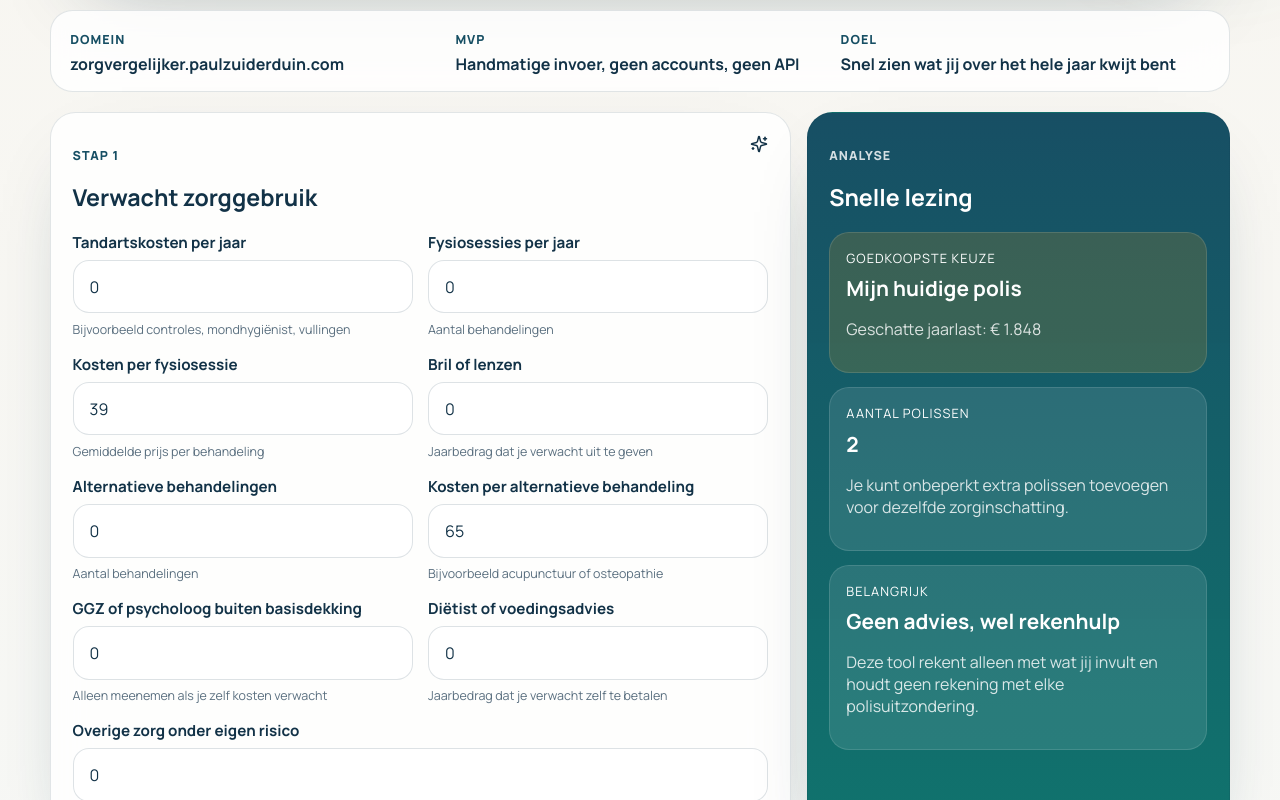
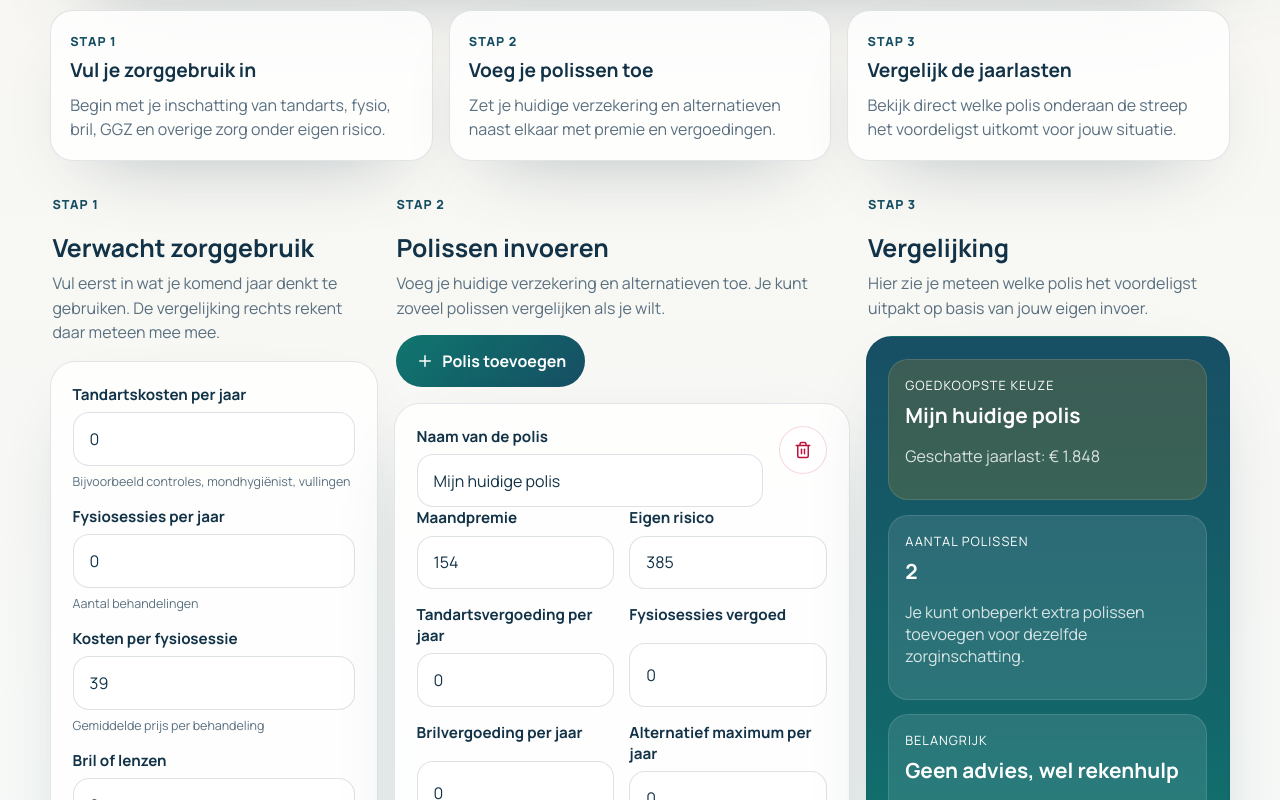
Before and after one commit to Paulmzuiderduin/zorgvergelijker, a React (Vite) app: page / in a window 1280 px wide. Shown: the part 520-1320 px from the top of the page. Built offline with nearby package versions, Linux system fonts and the light colour scheme.

Commit message:
Improve workflow layout and fix print flow

```diff
--- a/src/App.jsx
+++ b/src/App.jsx
@@ -5,7 +5,6 @@ import {
   FileText,
   Plus,
   ShieldCheck,
-  Sparkles,
   Trash2,
   Upload
 } from 'lucide-react';
@@ -340,22 +339,48 @@ export default function App() {
   };
 
   const exporteerPrint = () => {
-    const printWindow = window.open('', '_blank', 'noopener,noreferrer');
-    if (!printWindow) {
-      window.alert('Sta pop-ups toe om een printbare PDF te openen.');
+    const frame = document.createElement('iframe');
+    frame.setAttribute('aria-hidden', 'true');
+    frame.style.position = 'fixed';
+    frame.style.right = '0';
+    frame.style.bottom = '0';
+    frame.style.width = '0';
+    frame.style.height = '0';
+    frame.style.border = '0';
+    document.body.appendChild(frame);
+
+    const printWindow = frame.contentWindow;
+    const printDocument = printWindow?.document;
+
+    if (!printWindow || !printDocument) {
+      frame.remove();
+      window.alert('Printweergave kon niet worden geopend.');
       return;
     }
 
-    printWindow.document.write(
+    const cleanup = () => {
+      window.setTimeout(() => frame.remove(), 1200);
+    };
+
+    frame.addEventListener(
+      'load',
+      () => {
+        printWindow.focus();
+        printWindow.print();
+        cleanup();
+      },
+      { once: true }
+    );
+
+    printDocument.open();
+    printDocument.write(
       renderPrintHtml({
         zorggebruik,
         resultaten,
         goedkoopste
       })
     );
-    printWindow.document.close();
-    printWindow.focus();
-    window.setTimeout(() => printWindow.print(), 300);
+    printDocument.close();
   };
 
   return (
@@ -422,30 +447,32 @@ export default function App() {
         </aside>
       </section>
 
-      <section className="info-strip">
-        <div>
-          <span className="info-label">Domein</span>
-          <strong>zorgvergelijker.paulzuiderduin.com</strong>
-        </div>
-        <div>
-          <span className="info-label">MVP</span>
-          <strong>Handmatige invoer, geen accounts, geen API</strong>
-        </div>
-        <div>
-          <span className="info-label">Doel</span>
-          <strong>Snel zien wat jij over het hele jaar kwijt bent</strong>
-        </div>
+      <section className="workflow-strip" aria-label="Stappen">
+        <a href="#step-zorggebruik" className="workflow-card">
+          <span className="section-kicker">Stap 1</span>
+          <strong>Vul je zorggebruik in</strong>
+          <p>Begin met je inschatting van tandarts, fysio, bril, GGZ en overige zorg onder eigen risico.</p>
+        </a>
+        <a href="#step-polissen" className="workflow-card">
+          <span className="section-kicker">Stap 2</span>
+          <strong>Voeg je polissen toe</strong>
+          <p>Zet je huidige verzekering en alternatieven naast elkaar met premie en vergoedingen.</p>
+        </a>
+        <a href="#step-vergelijking" className="workflow-card">
+          <span className="section-kicker">Stap 3</span>
+          <strong>Vergelijk de jaarlasten</strong>
+          <p>Bekijk direct welke polis onderaan de streep het voordeligst uitkomt voor jouw situatie.</p>
+        </a>
       </section>
 
-      <section className="content-grid">
-        <article className="panel">
-          <div className="panel-heading">
-            <div>
+      <section className="workspace-grid">
+        <section className="step-column" id="step-zorggebruik">
+          <div className="step-intro">
             <p className="section-kicker">Stap 1</p>
             <h2>Verwacht zorggebruik</h2>
+            <p>Vul eerst in wat je komend jaar denkt te gebruiken. De vergelijking rechts rekent daar meteen mee mee.</p>
           </div>
-            <Sparkles size={18} />
-          </div>
+          <article className="panel">
             <div className="field-grid">
               {zorgVelden.map((veld) => (
                 <label key={veld.key} className={veld.key === 'overigOnderEigenRisico' ? 'field wide' : 'field'}>
@@ -462,49 +489,20 @@ export default function App() {
               ))}
             </div>
           </article>
-
-        <article className="panel insight-panel">
-          <div className="panel-heading">
-            <div>
-              <p className="section-kicker">Analyse</p>
-              <h2>Snelle lezing</h2>
-            </div>
-          </div>
-          <div className="insight-stack">
-            <div className="insight-card highlight">
-              <span>Goedkoopste keuze</span>
-              <strong>{goedkoopste ? goedkoopste.verzekering.naam : 'Nog niet beschikbaar'}</strong>
-              <p>
-                {goedkoopste
-                  ? `Geschatte jaarlast: ${formatEuro(goedkoopste.kosten.totaal)}`
-                  : 'Vul een polis in om direct een ranglijst te zien.'}
-              </p>
-            </div>
-            <div className="insight-card">
-              <span>Aantal polissen</span>
-              <strong>{verzekeringen.length}</strong>
-              <p>Je kunt onbeperkt extra polissen toevoegen voor dezelfde zorginschatting.</p>
-            </div>
-            <div className="insight-card">
-              <span>Belangrijk</span>
-              <strong>Geen advies, wel rekenhulp</strong>
-              <p>Deze tool rekent alleen met wat jij invult en houdt geen rekening met elke polisuitzondering.</p>
-            </div>
-          </div>
-        </article>
         </section>
 
-      <section className="section-header">
+        <section className="step-column" id="step-polissen">
+          <div className="step-intro step-intro-with-action">
             <div>
               <p className="section-kicker">Stap 2</p>
               <h2>Polissen invoeren</h2>
+              <p>Voeg je huidige verzekering en alternatieven toe. Je kunt zoveel polissen vergelijken als je wilt.</p>
             </div>
-        <button type="button" className="primary-button" onClick={voegVerzekeringToe}>
+            <button type="button" className="primary-button step-button" onClick={voegVerzekeringToe}>
               <Plus size={18} />
               Polis toevoegen
             </button>
-      </section>
-
+          </div>
           <section className="insurance-stack">
             {verzekeringen.map((verzekering) => (
               <article key={verzekering.id} className="insurance-card">
@@ -554,14 +552,37 @@ export default function App() {
               </article>
             ))}
           </section>
+        </section>
 
-      <section className="section-header">
-        <div>
+        <section className="step-column" id="step-vergelijking">
+          <div className="step-intro">
             <p className="section-kicker">Stap 3</p>
             <h2>Vergelijking</h2>
+            <p>Hier zie je meteen welke polis het voordeligst uitpakt op basis van jouw eigen invoer.</p>
           </div>
-      </section>
-
+          <article className="panel insight-panel">
+            <div className="insight-stack">
+              <div className="insight-card highlight">
+                <span>Goedkoopste keuze</span>
+                <strong>{goedkoopste ? goedkoopste.verzekering.naam : 'Nog niet beschikbaar'}</strong>
+                <p>
+                  {goedkoopste
+                    ? `Geschatte jaarlast: ${formatEuro(goedkoopste.kosten.totaal)}`
+                    : 'Vul een polis in om direct een ranglijst te zien.'}
+                </p>
+              </div>
+              <div className="insight-card">
+                <span>Aantal polissen</span>
+                <strong>{verzekeringen.length}</strong>
+                <p>Je kunt onbeperkt extra polissen toevoegen voor dezelfde zorginschatting.</p>
+              </div>
+              <div className="insight-card">
+                <span>Belangrijk</span>
+                <strong>Geen advies, wel rekenhulp</strong>
+                <p>Deze tool rekent alleen met wat jij invult en houdt geen rekening met elke polisuitzondering.</p>
+              </div>
+            </div>
+          </article>
           <section className="results-grid">
             {resultaten.map((resultaat, index) => (
               <article
@@ -571,7 +592,9 @@ export default function App() {
               >
                 <div className="result-topline">
                   <div>
-                <p className="result-rank">{index === 0 ? 'Meest voordelig voor deze inschatting' : `Plaats ${index + 1}`}</p>
+                    <p className="result-rank">
+                      {index === 0 ? 'Meest voordelig voor deze inschatting' : `Plaats ${index + 1}`}
+                    </p>
                     <h3>{resultaat.verzekering.naam}</h3>
                   </div>
                   <div className="result-total">{formatEuro(resultaat.kosten.totaal)}</div>
@@ -614,6 +637,8 @@ export default function App() {
               </article>
             ))}
           </section>
+        </section>
+      </section>
     </main>
   );
 }
--- a/src/styles.css
+++ b/src/styles.css
@@ -80,7 +80,7 @@ button {
 .panel,
 .insurance-card,
 .result-card,
-.info-strip {
+.workflow-card {
   position: relative;
   z-index: 1;
   border: 1px solid var(--border);
@@ -199,25 +199,47 @@ button {
   gap: 0.55rem;
 }
 
-.info-strip {
+.workflow-strip {
   display: grid;
   grid-template-columns: repeat(3, minmax(0, 1fr));
   gap: 1rem;
   margin-top: 1rem;
-  border-radius: 1.4rem;
-  padding: 1rem 1.2rem;
 }
 
-.info-strip strong {
-  display: block;
-  margin-top: 0.25rem;
+.workflow-card {
+  border-radius: 1.4rem;
+  padding: 1.15rem 1.2rem;
+  text-decoration: none;
+  color: inherit;
+  transition:
+    transform 0.18s ease,
+    border-color 0.18s ease,
+    box-shadow 0.18s ease;
 }
 
-.content-grid {
+.workflow-card:hover {
+  transform: translateY(-2px);
+  border-color: rgba(15, 118, 110, 0.28);
+}
+
+.workflow-card strong {
+  display: block;
+  margin-top: 0.35rem;
+  font-size: 1.2rem;
+}
+
+.workflow-card p {
+  margin: 0.65rem 0 0;
+  color: var(--muted);
+  line-height: 1.5;
+}
+
+.workspace-grid {
   display: grid;
-  grid-template-columns: minmax(0, 1.4fr) minmax(280px, 0.8fr);
+  grid-template-columns: minmax(250px, 0.9fr) minmax(360px, 1.25fr) minmax(300px, 1fr);
   gap: 1rem;
   margin-top: 1.25rem;
+  align-items: start;
 }
 
 .panel,
@@ -225,6 +247,36 @@ button {
 .result-card {
   border-radius: 1.6rem;
   padding: 1.35rem;
+}
+
+.step-column {
+  display: grid;
+  gap: 1rem;
+  align-content: start;
+}
+
+.step-intro {
+  padding: 0.2rem 0.15rem 0;
+}
+
+.step-intro h2 {
+  margin: 0.3rem 0 0.45rem;
+  font-size: 1.55rem;
+}
+
+.step-intro p:last-child {
+  margin: 0;
+  color: var(--muted);
+  line-height: 1.55;
+}
+
+.step-intro-with-action {
+  display: grid;
+  gap: 0.9rem;
+}
+
+.step-button {
+  justify-self: start;
 }
 
 .panel-heading,
@@ -246,13 +298,12 @@ button {
 
 .field-grid {
   display: grid;
-  grid-template-columns: repeat(2, minmax(0, 1fr));
+  grid-template-columns: 1fr;
   gap: 0.95rem;
-  margin-top: 1.2rem;
 }
 
 .policy-grid {
-  grid-template-columns: repeat(3, minmax(0, 1fr));
+  grid-template-columns: repeat(2, minmax(0, 1fr));
 }
 
 .field {
@@ -314,7 +365,6 @@ button {
 .insight-stack {
   display: grid;
   gap: 0.9rem;
-  margin-top: 1.2rem;
 }
 
 .insight-card {
@@ -433,8 +483,8 @@ button {
 
 @media (max-width: 960px) {
   .hero-card,
-  .content-grid,
-  .info-strip,
+  .workflow-strip,
+  .workspace-grid,
   .policy-grid,
   .metric-row,
   .breakdown-grid {
@@ -443,7 +493,8 @@ button {
 
   .result-topline,
   .section-header,
-  .insurance-header {
+  .insurance-header,
+  .step-intro-with-action {
     flex-direction: column;
   }
 
@@ -461,13 +512,10 @@ button {
   .hero-card,
   .panel,
   .insurance-card,
-  .result-card {
+  .result-card,
+  .workflow-card {
     border-radius: 1.35rem;
     padding: 1rem;
-  }
-
-  .field-grid {
-    grid-template-columns: 1fr;
   }
 
   .hero-copy h1 {
@@ -482,6 +530,10 @@ button {
   .secondary-button {
     width: 100%;
   }
+
+  .step-button {
+    width: 100%;
+  }
 }
 
 @media print {
@@ -491,7 +543,7 @@ button {
 
   .ambient,
   .hero-actions,
-  .section-header .primary-button,
+  .workflow-strip,
   .icon-button {
     display: none !important;
   }
@@ -505,7 +557,7 @@ button {
   .panel,
   .insurance-card,
   .result-card,
-  .info-strip {
+  .workflow-card {
     box-shadow: none;
     background: white;
     backdrop-filter: none;
```
Lines whose indentation alone changed are shown as unchanged.
